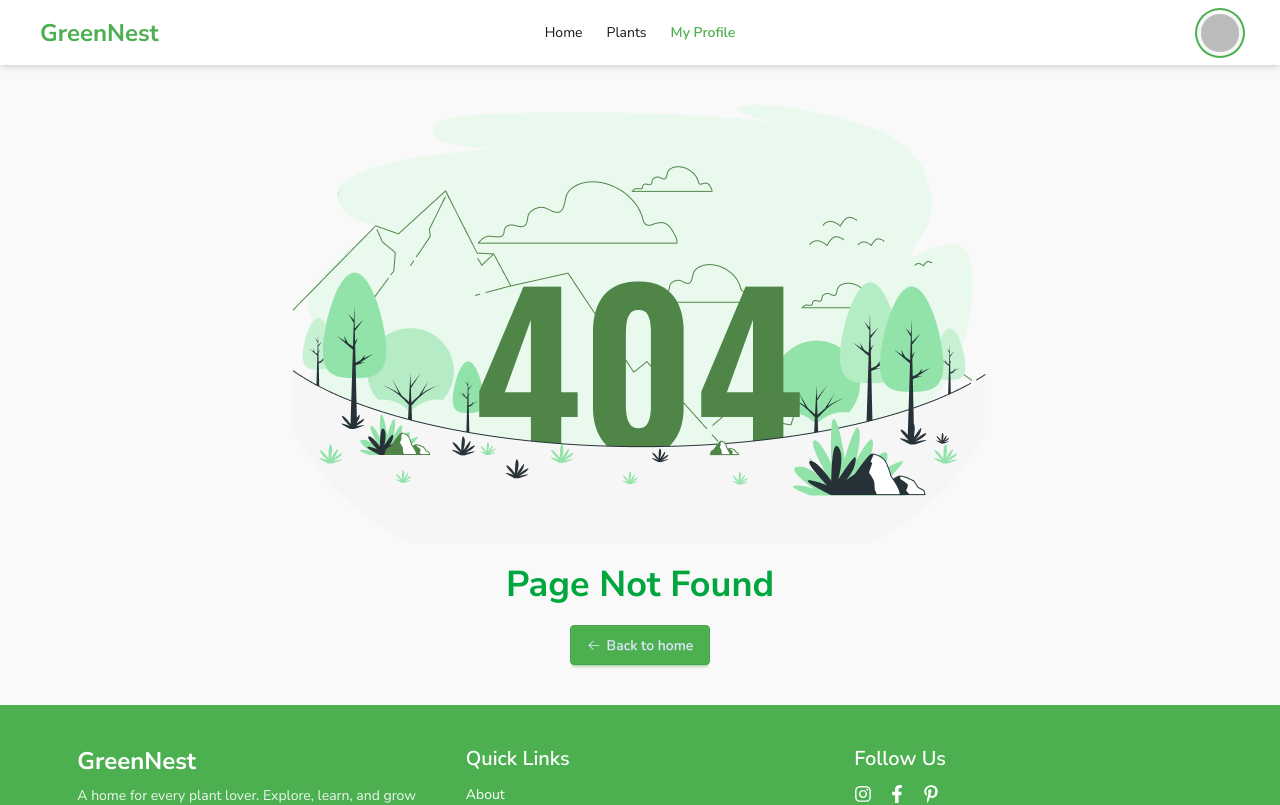
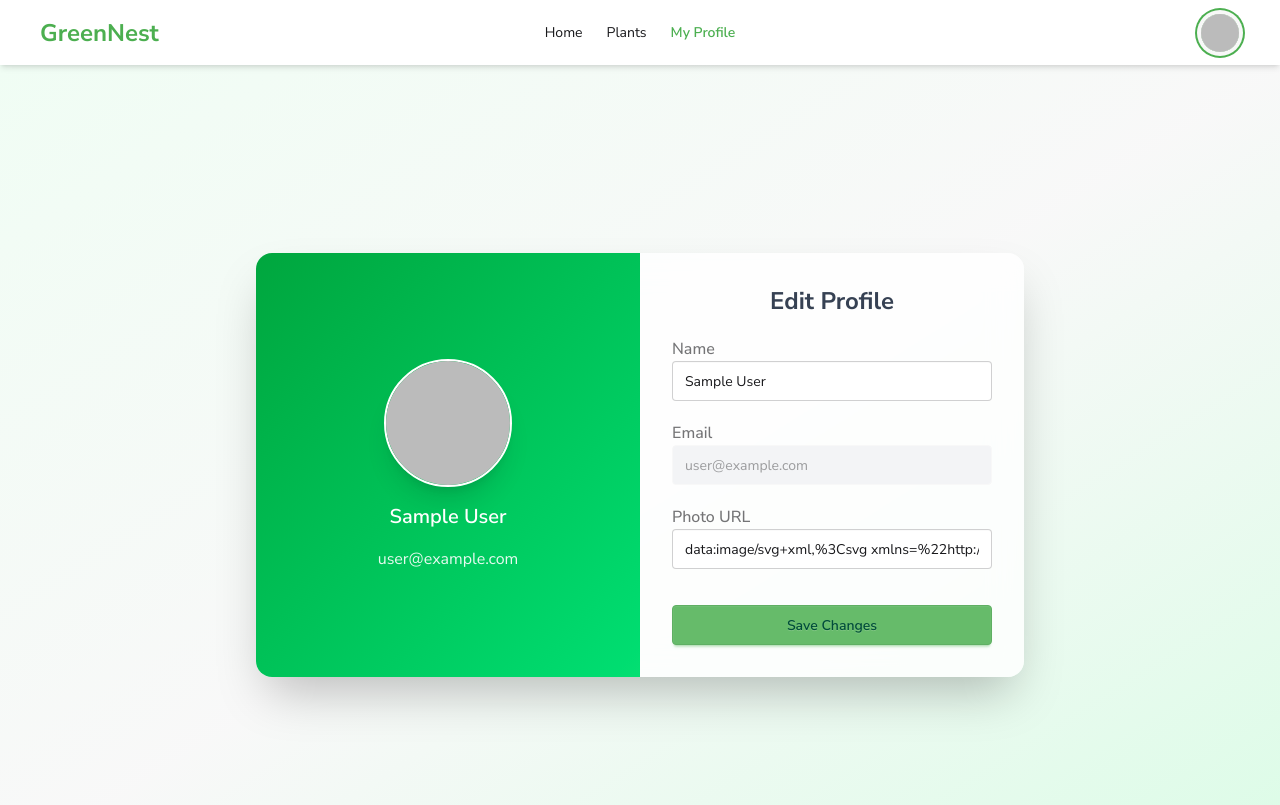
Before and after one commit to SAIMON-25/GreenNest, a React (Vite) app: page /profile in a window 1280 px wide. Shown: the top 805 px of the page. Built offline with nearby package versions, Linux system fonts and the light colour scheme; no server answers; sample sign-in values are in the browser's storage.

Commit message:
profile done

```diff
--- a/src/Layouts/PlantsLayout.jsx
+++ b/src/Layouts/PlantsLayout.jsx
@@ -22,7 +22,7 @@ const PlantsLayout = () => {
         </h1>
       </div>
       <div className="flex justify-between my-10 ">
-        <h1 className="text-2xl font-semibold">
+        <h1 className="text-md sm:text-2xl font-semibold">
           Total Plants ({plants.length})
         </h1>
         <div className="relative">
@@ -32,12 +32,12 @@ const PlantsLayout = () => {
           <input
             type="text"
             placeholder="Search here"
-            className="border border-gray-200 w-64 h-8 bg-green-100 rounded-lg px-2"
+            className="border border-gray-200 sm:w-64 h-8 bg-green-100 rounded-lg px-2"
           />
         </div>
       </div>
 
-      <div className="grid grid-cols-4 gap-5">
+      <div className="grid sm:grid-cols-4 gap-5">
         {plants.map((plant,index) => (
           <PlantCard key={index} plant={plant}></PlantCard>
         ))}
--- a/src/components/Home.jsx
+++ b/src/components/Home.jsx
@@ -22,7 +22,7 @@ const Home = () => {
       <div className="relative my-10">
         <Slider plants={plants}></Slider>
       <div className=" text-center absolute top-1/2 left-1/2 -translate-x-1/2 -translate-y-1/2  z-10">
-        <h1 className="text-5xl md:text-5xl font-bold text-primary leading-tight">
+        <h1 className="text-2xl  md:text-5xl font-bold text-primary leading-tight">
           Bring Nature Home 🌱
         </h1>
         <p className="text-lg text-base-100 mt-3">
--- a/src/components/Login.jsx
+++ b/src/components/Login.jsx
@@ -1,15 +1,23 @@
 import React, { useContext } from "react";
-import { Link } from "react-router";
+import { Link, useLocation, useNavigate } from "react-router";
 import { FcGoogle } from "react-icons/fc";
 import AuthContext from "../context/AuthContext";
 import toast, { Toaster } from "react-hot-toast";
 
+const Login = () => {
+  const { loginUser, loginWithGoogle } = useContext(AuthContext);
+
+  const location = useLocation();
+  console.log(location);
+  const navigate = useNavigate();
 
 
-
-
-const Login = () => {
-  const { loginUser, loginWithGoogle } = useContext(AuthContext);
+  const handleGoogleLogin =()=>{
+    loginWithGoogle()
+    .then(()=>{
+      navigate('/');
+    })
+  }
 
   const handleLogin = (e) => {
     e.preventDefault();
@@ -19,17 +27,22 @@ const Login = () => {
 
     loginUser(email, password)
       .then(() => {
-        toast.success('Successfully Login')
+        toast.success("Successfully Login");
+        {
+          location.state ? navigate(location.state) : navigate("/");
+        }
       })
-      .catch(() => {
-       toast.error('Invalid Credential');
+      .catch((error) => {
+        toast.error(error.message);
       });
 
     e.target.reset();
   };
 
   return (
-    <div className={` min-h-screen bg-base-200 flex justify-center items-center px-4`}>
+    <div
+      className={` min-h-screen bg-base-200 flex justify-center items-center px-4`}
+    >
       <div className="card w-full max-w-md shadow-xl bg-base-100 p-8">
         <h2 className="text-3xl font-bold text-center text-primary mb-6">
           Login to GreenNest
@@ -71,7 +84,7 @@ const Login = () => {
 
           <button
             type="button"
-            onClick={() => loginWithGoogle()}
+            onClick={handleGoogleLogin}
             className="btn text-green-500 btn-outline w-full flex items-center justify-center gap-2"
           >
             <FcGoogle className="text-xl" />
--- a/src/components/Navbar.jsx
+++ b/src/components/Navbar.jsx
@@ -1,21 +1,17 @@
 import React, { useContext } from "react";
 import { Link, NavLink } from "react-router";
-import userIcon from '../assets/user.png'
+import userIcon from "../assets/user.png";
 import AuthContext from "../context/AuthContext";
 import toast, { Toaster } from "react-hot-toast";
 
+const Navbar = () => {
+  const { user, logoutUser } = useContext(AuthContext);
 
-
-const Navbar = () => {
-    const {user,logoutUser} = useContext(AuthContext);
-
-  const handleLogout = ()=>{
-    logoutUser()
-    .then(()=>{
-      toast.success('Successfully Logout!!!')
-    })
-  }
-
+  const handleLogout = () => {
+    logoutUser().then(() => {
+      toast.success("Successfully Logout!!!");
+    });
+  };
 
   const navLinks = (
     <>
@@ -64,7 +60,12 @@ const Navbar = () => {
               viewBox="0 0 24 24"
               stroke="currentColor"
             >
-              <path strokeLinecap="round" strokeLinejoin="round" strokeWidth="2" d="M4 6h16M4 12h16M4 18h16" />
+              <path
+                strokeLinecap="round"
+                strokeLinejoin="round"
+                strokeWidth="2"
+                d="M4 6h16M4 12h16M4 18h16"
+              />
             </svg>
           </div>
           <ul
@@ -74,7 +75,6 @@ const Navbar = () => {
             {navLinks}
           </ul>
         </div>
-
 
         <Link to="/" className="text-2xl font-bold text-primary">
           GreenNest
@@ -90,7 +90,7 @@ const Navbar = () => {
           <div className="dropdown dropdown-end">
             <label tabIndex={0} className="btn btn-ghost btn-circle avatar">
               <div className="w-10 rounded-full ring-2 ring-primary ring-offset-base-200 ring-offset-4">
-               <img src={user.photoURL || userIcon } alt="user avatar" />
+                <img src={user.photoURL || userIcon} alt="user avatar" />
               </div>
             </label>
             <ul
@@ -98,10 +98,15 @@ const Navbar = () => {
               className="menu menu-sm dropdown-content mt-3 z-1 p-2 shadow bg-base-100 rounded-box w-52"
             >
               <li>
-                <span className="font-semibold text-primary">{user.displayName || "User"}</span>
+                <Link to={'/profile'} className="font-semibold text-primary">
+                  {user.displayName || "User"}
+                </Link>
               </li>
               <li>
-                <button onClick={handleLogout} className="text-error hover:text-error">
+                <button
+                  onClick={handleLogout}
+                  className="text-error hover:text-error"
+                >
                   Logout
                 </button>
               </li>
@@ -118,7 +123,7 @@ const Navbar = () => {
           </div>
         )}
       </div>
-       <Toaster />
+      <Toaster />
     </div>
   );
 };
--- /dev/null
+++ b/src/components/Profile.jsx
@@ -0,0 +1,81 @@
+import React, { useContext, useState } from "react";
+import { updateProfile } from "firebase/auth";
+import { toast } from "react-hot-toast";
+import AuthContext from "../context/AuthContext";
+import userIcon from "../assets/user.png";
+
+const Profile = () => {
+  const { user } = useContext(AuthContext);
+
+  const [name, setName] = useState(user?.displayName || "");
+  const [photo, setPhoto] = useState(user?.photoURL || "");
+
+  const handleUpdate = () => {
+    if (!name || !photo) return toast.error("Please fill all fields");
+
+    updateProfile(user, { displayName: name, photoURL: photo })
+      .then(() => toast.success("Profile updated"))
+      .catch((err) => toast.error(err.message));
+  };
+
+  return (
+    <div className="min-h-screen bg-gradient-to-br from-green-50 via-base-200 to-green-100 flex items-center justify-center px-4 py-10">
+      <div className="w-full max-w-3xl bg-white/80 backdrop-blur-lg shadow-2xl rounded-2xl grid md:grid-cols-2 overflow-hidden">
+        <div className="bg-gradient-to-br from-green-600 to-green-400 text-white flex flex-col items-center justify-center p-8 gap-4">
+          <img
+            src={photo || userIcon}
+            alt="Avatar"
+            className="w-32 h-32 rounded-full object-cover shadow-xl border-2 border-white"
+          />
+          <h3 className="text-xl font-semibold">{name || "Your Name"}</h3>
+          <p className="opacity-90">{user?.email}</p>
+        </div>
+
+        <div className="p-8 space-y-5">
+          <h2 className="text-2xl font-bold text-gray-700 text-center">
+            Edit Profile
+          </h2>
+
+          <div className="form-control">
+            <label className="label font-medium">Name</label>
+            <input
+              type="text"
+              className="input input-bordered w-full"
+              value={name}
+              onChange={(e) => setName(e.target.value)}
+            />
+          </div>
+
+          <div className="form-control">
+            <label className="label font-medium">Email</label>
+            <input
+              type="text"
+              className="input input-bordered w-full bg-gray-100 cursor-not-allowed"
+              defaultValue={user?.email}
+              disabled
+            />
+          </div>
+
+          <div className="form-control">
+            <label className="label font-medium">Photo URL</label>
+            <input
+              type="text"
+              className="input input-bordered w-full"
+              value={photo}
+              onChange={(e) => setPhoto(e.target.value)}
+            />
+          </div>
+
+          <button
+            onClick={handleUpdate}
+            className="btn btn-success w-full mt-4"
+          >
+            Save Changes
+          </button>
+        </div>
+      </div>
+    </div>
+  );
+};
+
+export default Profile;
--- a/src/components/Register.jsx
+++ b/src/components/Register.jsx
@@ -1,33 +1,48 @@
 import React, { useContext } from "react";
-import { Link } from "react-router";
+import { Link, useNavigate } from "react-router";
 import { FcGoogle } from "react-icons/fc";
 import AuthContext from "../context/AuthContext";
+import toast, { Toaster } from "react-hot-toast";
 
 const Register = () => {
-  const {createUser} = useContext(AuthContext);
+  const { createUser, loginWithGoogle } = useContext(AuthContext);
 
-  const handleRegister = (e)=>{
+  const navigate = useNavigate();
+  const passwordRegex = /^(?=.*[A-Z])(?=.*[a-z]).{6,}$/;
+
+  const handleGoogleLogin = () => {
+    loginWithGoogle().then(() => {
+      navigate("/");
+    });
+  };
+  const handleRegister = (e) => {
     e.preventDefault();
     const name = e.target.userName.value;
     const email = e.target.email.value;
     const password = e.target.password.value;
     const photoUrl = e.target.photoUrl.value;
 
-    createUser(email,password)
-    .then(result =>{
-      console.log(result.user);
-    })
-    .catch(error =>{
-      console.log(error.message);
-    })
+    if (!passwordRegex.test(password)) {
+      toast.error(
+        "Password must contain upper & lower case letters and be at least 6 characters long."
+      );
+    }
+
+    createUser(email, password)
+      .then(() => {
+        // console.log(result.user);
+        navigate("/");
+      })
+      .catch((error) => {
+        toast.error(error.message);
+      });
 
     e.target.reset();
-  }
+  };
 
   return (
     <div className="min-h-screen  bg-base-200 flex justify-center items-center px-4">
       <div className="card w-full max-w-md shadow-xl bg-base-100 p-8">
-
         <h2 className="text-3xl font-bold text-center text-primary mb-6">
           Create Your GreenNest Account
         </h2>
@@ -55,7 +70,6 @@ const Register = () => {
             />
           </div>
 
-
           <div className="form-control">
             <label className="label font-semibold">Photo URL</label>
             <input
@@ -78,15 +92,20 @@ const Register = () => {
             />
           </div>
 
-
           <button type="submit" className="btn btn-primary w-full mt-2">
             Register
           </button>
 
-
           <div className="divider">OR</div>
 
-
+          <button
+            type="button"
+            onClick={handleGoogleLogin}
+            className="btn text-green-500 btn-outline w-full flex items-center justify-center gap-2"
+          >
+            <FcGoogle className="text-xl" />
+            Sign in with Google
+          </button>
         </form>
 
         <p className="text-center text-sm mt-6">
@@ -99,6 +118,7 @@ const Register = () => {
           </Link>
         </p>
       </div>
+      <Toaster></Toaster>
     </div>
   );
 };
--- a/src/components/Slider.jsx
+++ b/src/components/Slider.jsx
@@ -9,36 +9,34 @@ import { Autoplay, Pagination, Navigation } from "swiper/modules";
 const Slider = ({ plants }) => {
   return (
     <Swiper
-      spaceBetween={30}
+      spaceBetween={25}
       centeredSlides={true}
-      slidesPerView={2}
-      // loop={Infinity}
+      loop={true}
       autoplay={{
-        delay: 1000,
+        delay: 2500,
         disableOnInteraction: false,
       }}
       style={{
         "--swiper-navigation-color": "#22c55e",
         "--swiper-pagination-color": "#22c55e",
       }}
-      pagination={{
-        clickable: true,
-      }}
+      pagination={{ clickable: true }}
       navigation={true}
       modules={[Autoplay, Pagination, Navigation]}
       className="mySwiper"
+      breakpoints={{
+        320: { slidesPerView: 1, centeredSlides: true },
+      }}
     >
-      <div className="">
-        {plants.map((plant,index) => (
+      {plants?.map((plant, index) => (
         <SwiperSlide key={index}>
           <img
-              className="w-full h-[600px] object-cover rounded-2xl "
             src={plant.image}
-              alt=""
+            alt={plant.plantName}
+            className="w-full h-[350px] md:h-[450px] lg:h-[550px] object-cover rounded-2xl transition-transform duration-500 hover:scale-105"
           />
         </SwiperSlide>
       ))}
-      </div>
     </Swiper>
   );
 };
--- a/src/private/PrivateRoute.jsx
+++ b/src/private/PrivateRoute.jsx
@@ -8,6 +8,7 @@ const PrivateRoute = ({children}) => {
 
 
     const location = useLocation();
+    console.log(location);
 
     if(loading){
         return <Loading></Loading>
@@ -16,7 +17,7 @@ const PrivateRoute = ({children}) => {
     if(user){
         return children;
     }
-    return <Navigate to={'/login'}></Navigate>
+    return <Navigate state={location.pathname} to={'/login'}></Navigate>
 };
 
 export default PrivateRoute;
--- a/src/router/Router.jsx
+++ b/src/router/Router.jsx
@@ -7,6 +7,7 @@ import PlantDetails from "../components/PlantDetails";
 import Login from "../components/Login";
 import Register from "../components/Register";
 import PrivateRoute from "../private/PrivateRoute";
+import Profile from "../components/Profile";
 
 const router = createBrowserRouter([
   {
@@ -17,7 +18,6 @@ const router = createBrowserRouter([
         index: true,
         element: <Home></Home>,
       },
-
       {
         path: "/*",
         element: <Error></Error>,
@@ -43,6 +43,14 @@ const router = createBrowserRouter([
         path: "/register",
         element: <Register></Register>,
       },
+      {
+        path: "/profile",
+        element: (
+          <PrivateRoute>
+            <Profile></Profile>
+          </PrivateRoute>
+        ),
+      },
     ],
   },
 ]);
```
Lines whose indentation alone changed are shown as unchanged.
